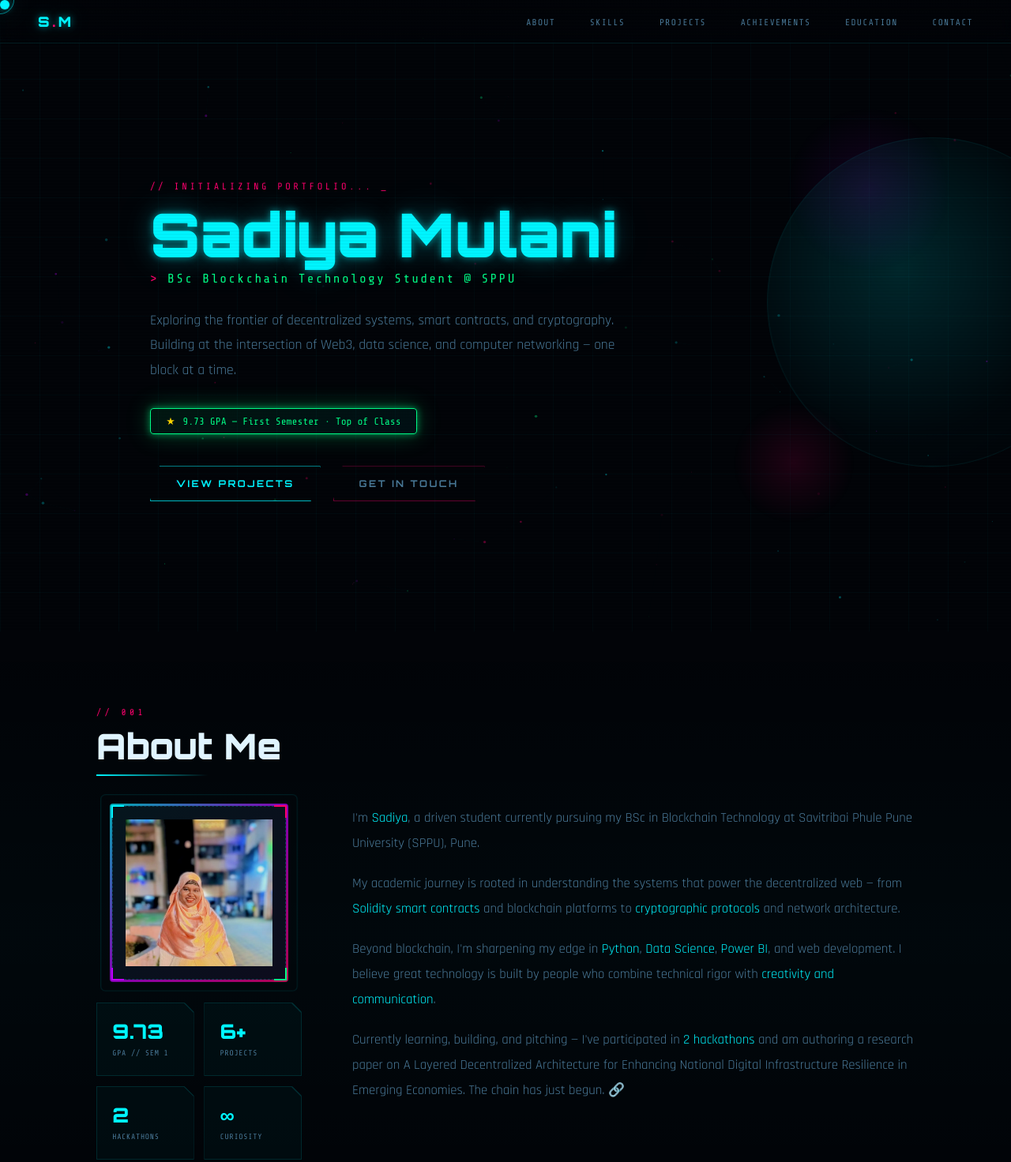
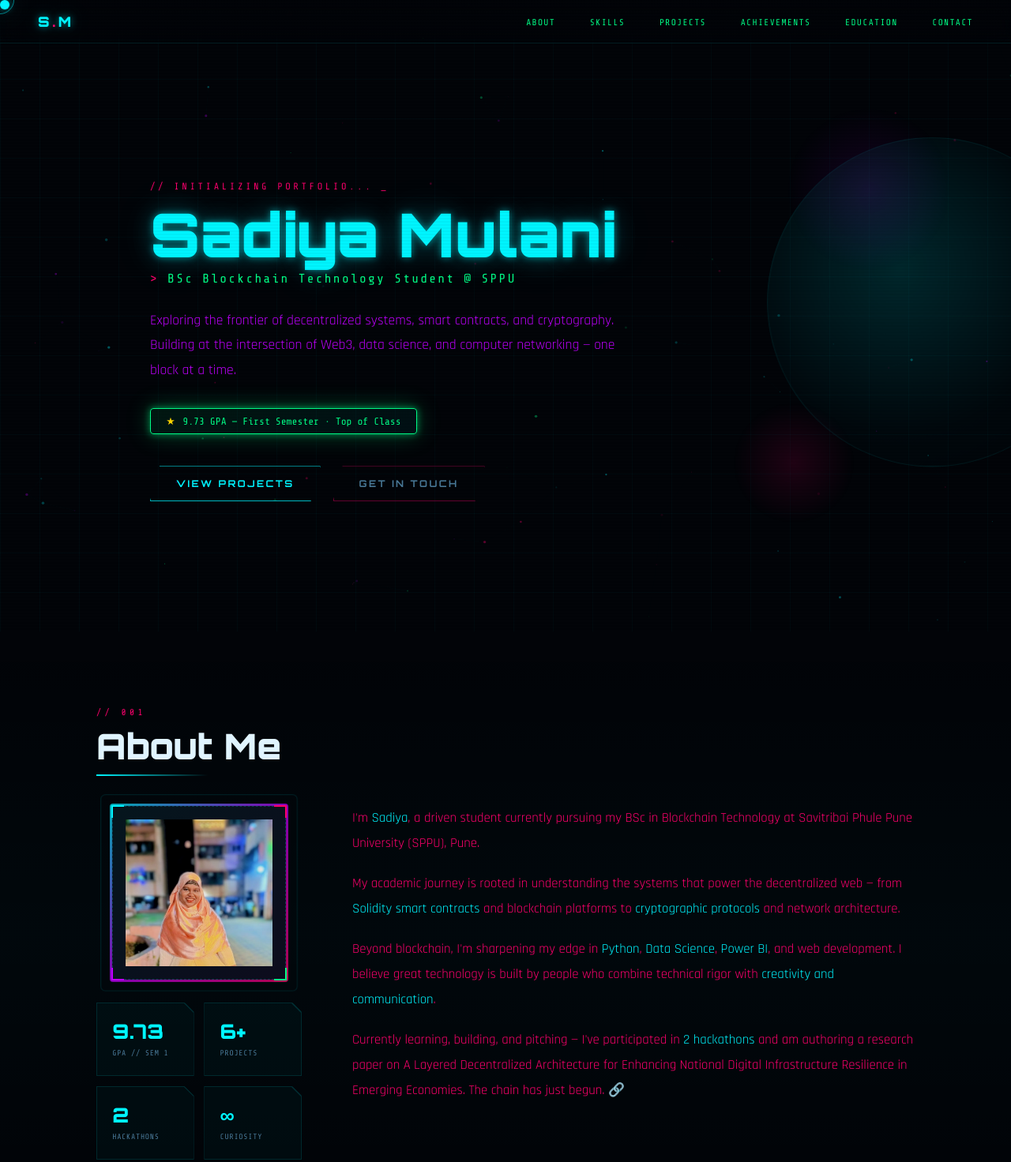
Before and after one commit to sadiyamulani03/Portfolio, a plain HTML site: page index.html in a window 1280 px wide. Shown: the top 1472 px of the page at 79% size. Drawn offline with nearby package versions, Linux system fonts and the light colour scheme.

Commit message:
Update index.html

```diff
--- a/index.html
+++ b/index.html
@@ -40,7 +40,7 @@
   .nav-logo { font-family: 'Orbitron', sans-serif; font-size: 1.1rem; font-weight: 900; color: var(--neon-cyan); text-shadow: var(--glow-cyan); letter-spacing: 0.2em; text-decoration: none; }
   .nav-logo span { color: var(--neon-pink); }
   .nav-links { display: flex; gap: 1.6rem; list-style: none; }
-  .nav-links a { font-family: 'Share Tech Mono', monospace; font-size: 0.7rem; color: var(--text-dim); text-decoration: none; letter-spacing: 0.12em; text-transform: uppercase; transition: color 0.3s; }
+  .nav-links a { font-family: 'Share Tech Mono', monospace; font-size: 0.7rem; color: var(--neon-green); text-decoration: none; letter-spacing: 0.12em; text-transform: uppercase; transition: color 0.3s; }
   .nav-links a::before { content: '//'; margin-right: 0.3em; color: var(--neon-pink); opacity: 0; transition: opacity 0.3s; }
   .nav-links a:hover { color: var(--neon-cyan); }
   .nav-links a:hover::before { opacity: 1; }
@@ -56,7 +56,7 @@
   .hero-name .last { color: var(--neon-cyan); text-shadow: var(--glow-cyan); display: block; }
   .hero-role { font-family: 'Share Tech Mono', monospace; font-size: clamp(0.8rem, 2vw, 1rem); color: var(--neon-green); letter-spacing: 0.15em; margin-bottom: 1.5rem; animation: fadeUp 1s 0.2s ease forwards; opacity: 0; transform: translateY(20px); min-height: 1.4em; }
   .hero-role::before { content: '> '; color: var(--neon-pink); }
-  .hero-desc { font-size: 1.1rem; color: var(--text-dim); max-width: 600px; line-height: 1.8; margin-bottom: 2rem; animation: fadeUp 1s 0.3s ease forwards; opacity: 0; transform: translateY(20px); }
+  .hero-desc { font-size: 1.1rem; color: var(--neon-purple); max-width: 600px; line-height: 1.8; margin-bottom: 2rem; animation: fadeUp 1s 0.3s ease forwards; opacity: 0; transform: translateY(20px); }
   .hero-badge { display: inline-flex; align-items: center; gap: 0.6rem; background: linear-gradient(135deg, rgba(0,255,136,0.08), rgba(0,245,255,0.05)); border: 1px solid var(--neon-green); border-radius: 4px; padding: 0.5rem 1.2rem; font-family: 'Share Tech Mono', monospace; font-size: 0.8rem; color: var(--neon-green); margin-bottom: 2.5rem; animation: fadeUp 1s 0.35s ease forwards; opacity: 0; transform: translateY(20px); box-shadow: var(--glow-green); }
   .hero-badge .star { color: #ffd700; }
   .hero-cta { display: flex; gap: 1rem; flex-wrap: wrap; animation: fadeUp 1s 0.4s ease forwards; opacity: 0; transform: translateY(20px); }
@@ -110,7 +110,7 @@
   .stat-card:hover { border-color: var(--neon-cyan); box-shadow: var(--glow-cyan); }
   .stat-num { font-family: 'Orbitron', sans-serif; font-size: 1.6rem; font-weight: 900; color: var(--neon-cyan); display: block; }
   .stat-label { font-family: 'Share Tech Mono', monospace; font-size: 0.6rem; color: var(--text-dim); letter-spacing: 0.08em; text-transform: uppercase; margin-top: 0.2rem; }
-  .about-text p { font-size: 1.05rem; color: var(--text-dim); line-height: 1.9; margin-bottom: 1.2rem; }
+  .about-text p { font-size: 1.05rem; color: var(--neon-pink); line-height: 1.9; margin-bottom: 1.2rem; }
   .about-text p span { color: var(--neon-cyan); }
 
   /* SKILLS */
```
